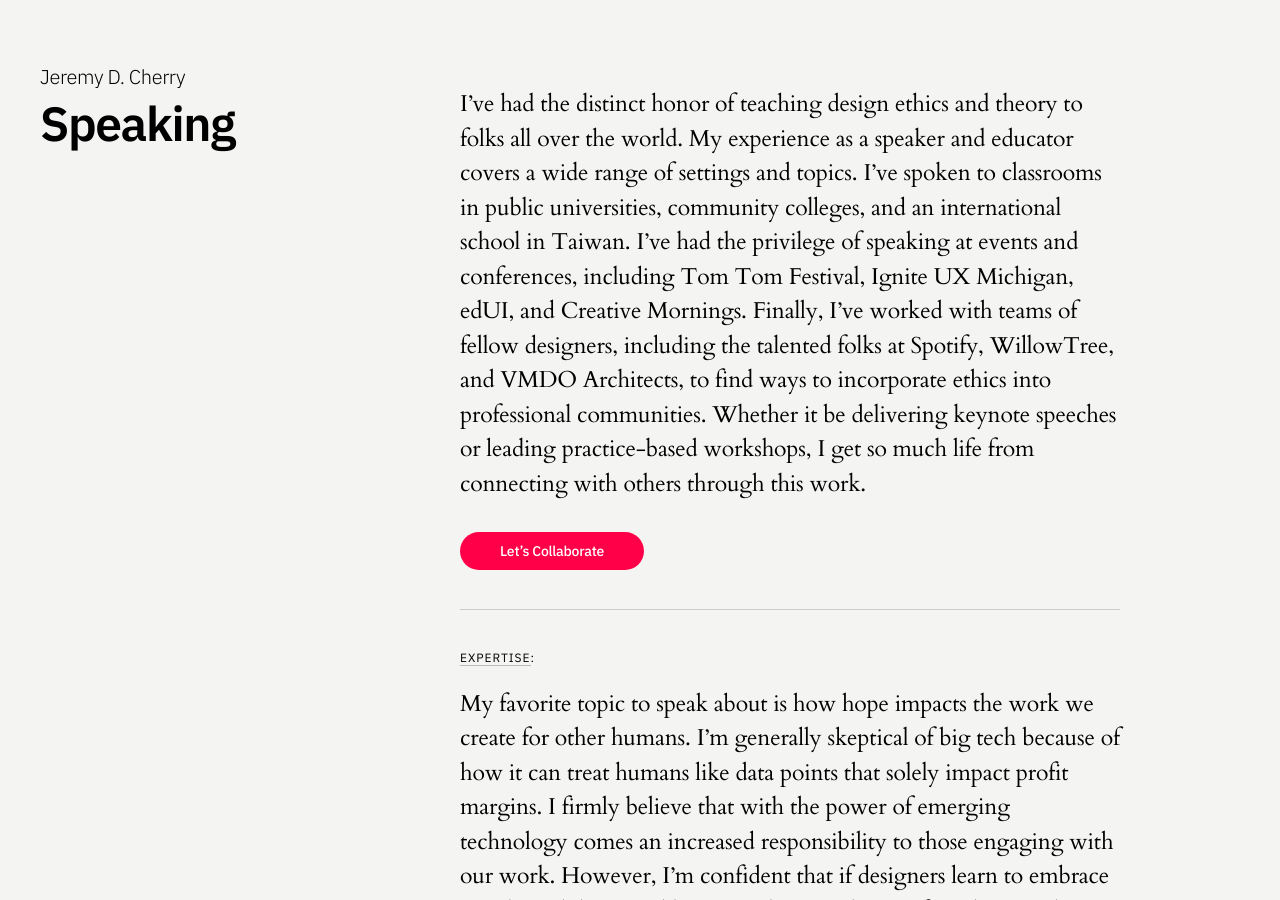
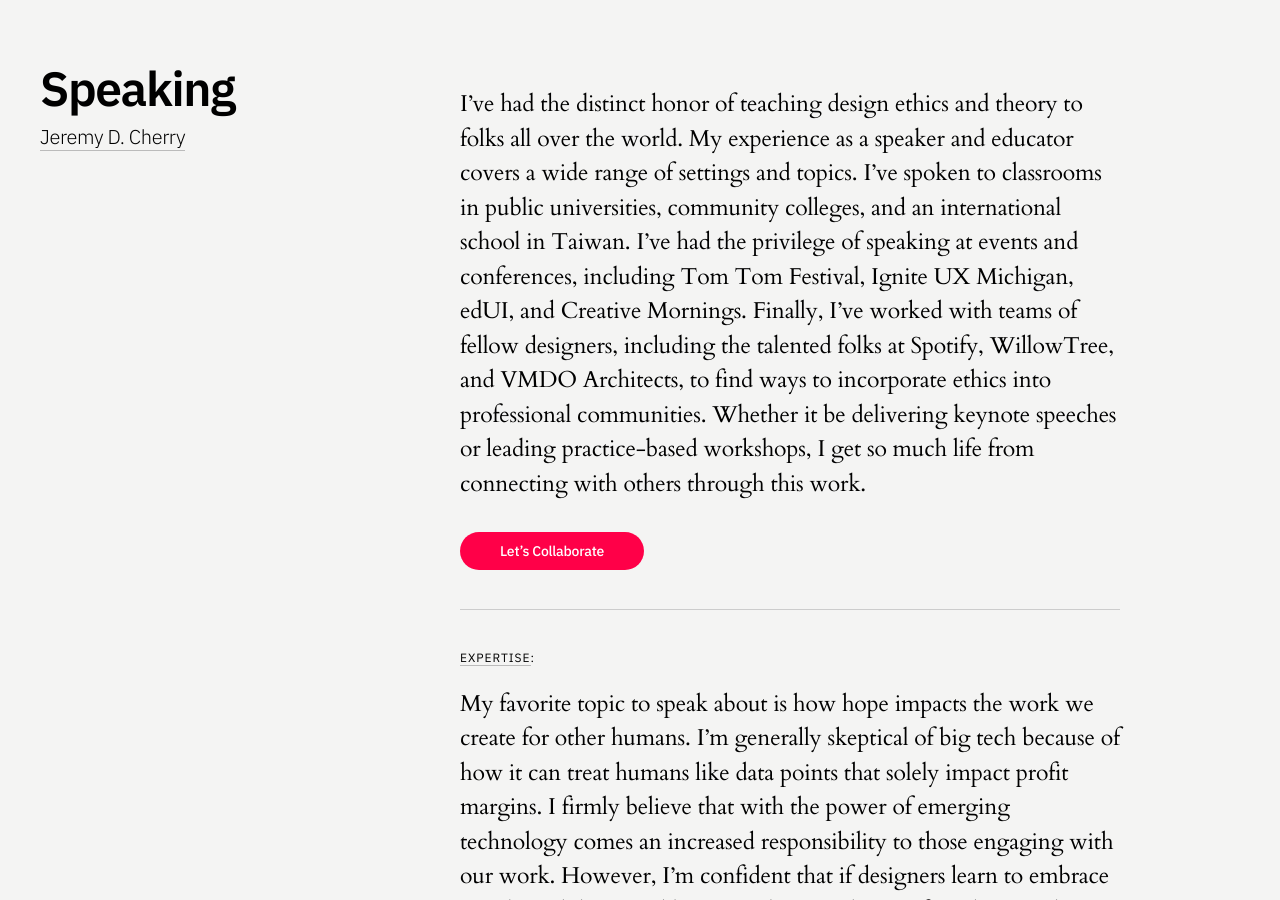
Before and after one commit to jeremydcherry/jeremydcherry.github.io, a Jekyll site: the page built from content/speaking.md, in a window 1280 px wide and 900 px high. Built offline with Jekyll 4.4.1, drawn with Linux system fonts in a browser that asks for light colours.

Commit message:
redesigned title block

```diff
--- a/_includes/title.html
+++ b/_includes/title.html
@@ -1,2 +1,2 @@
-<h2 class="secondary-page-title">Jeremy D. Cherry</h2>
 <h1 class="secondary-page-title">{{ page.title }}</h1>
+<h2 class="secondary-page-title"><a href="/">Jeremy D. Cherry</a></h2>
```
